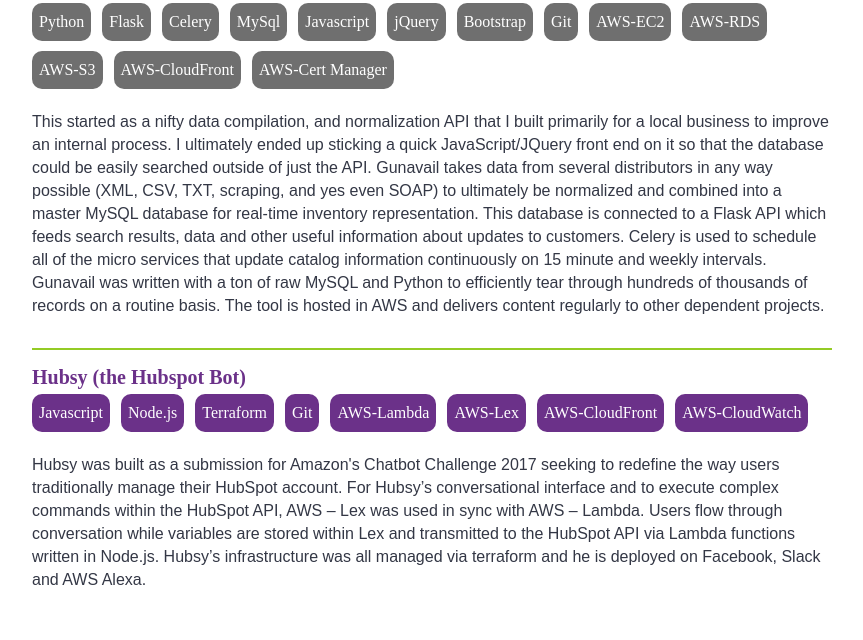
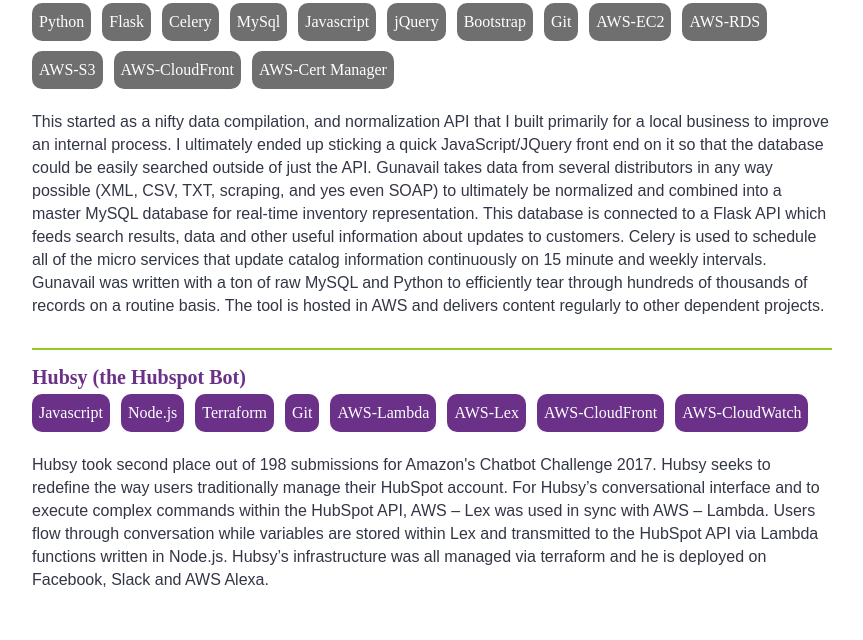
Before and after one commit to ar090/andrewriess, a plain HTML site: page src/index.html in a window 1280 px wide. Shown: the part 1313-1953 px from the top of the page, without its empty margins (208-1071 px from the left). Drawn offline with Linux system fonts and the light colour scheme; a web font is replaced by a local one.

Commit message:
changes to hubsy's description

```diff
--- a/src/index.html
+++ b/src/index.html
@@ -108,7 +108,7 @@
         <label class="label purple-bg white">AWS-CloudFront</label>
         <label class="label purple-bg white">AWS-CloudWatch</label>
         <p>
-            Hubsy was built as a submission for Amazon's Chatbot Challenge 2017 seeking to redefine the way users traditionally manage their HubSpot account. For Hubsy’s conversational interface and to execute complex commands within the HubSpot API, AWS – Lex was used in sync with AWS – Lambda. Users flow through conversation while variables are stored within Lex and transmitted to the HubSpot API via Lambda functions written in Node.js. Hubsy’s infrastructure was all managed via terraform and he is deployed on Facebook, Slack and AWS Alexa.
+            Hubsy took second place out of 198 submissions for Amazon's Chatbot Challenge 2017. Hubsy seeks to redefine the way users traditionally manage their HubSpot account. For Hubsy’s conversational interface and to execute complex commands within the HubSpot API, AWS – Lex was used in sync with AWS – Lambda. Users flow through conversation while variables are stored within Lex and transmitted to the HubSpot API via Lambda functions written in Node.js. Hubsy’s infrastructure was all managed via terraform and he is deployed on Facebook, Slack and AWS Alexa.
         </p>
     </div>
     <div class="divider-xs"></div>
```
